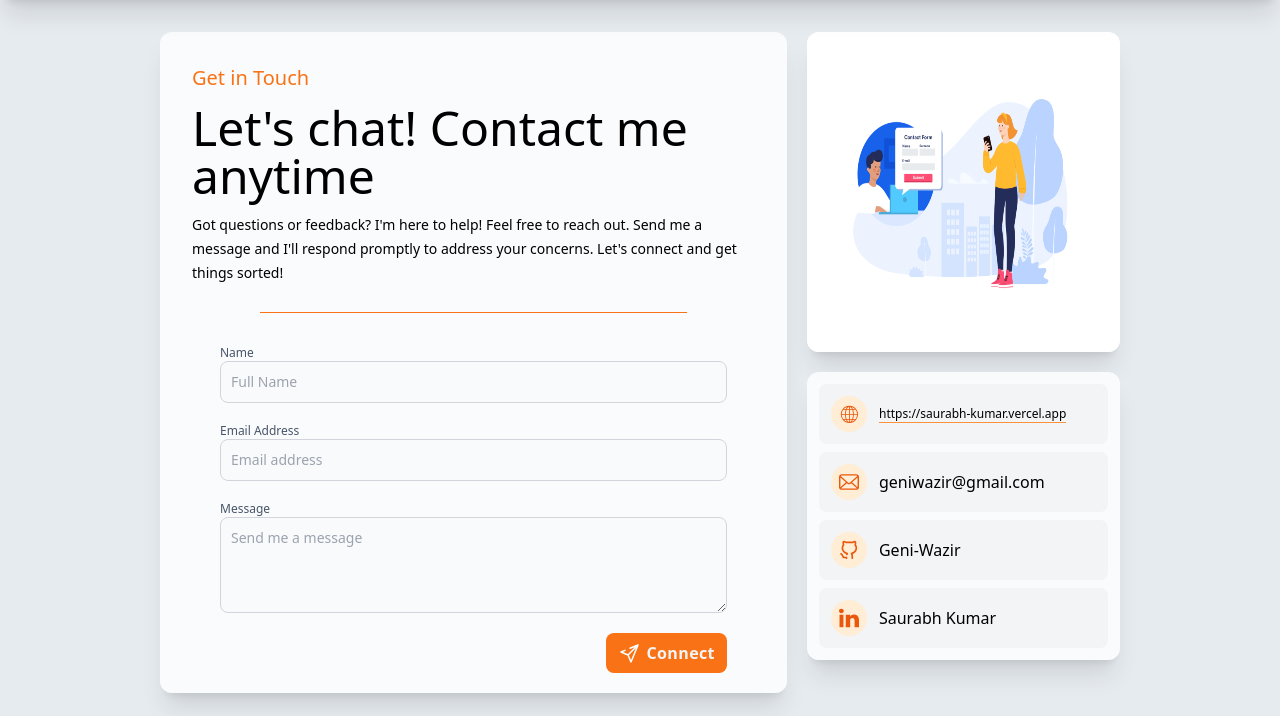
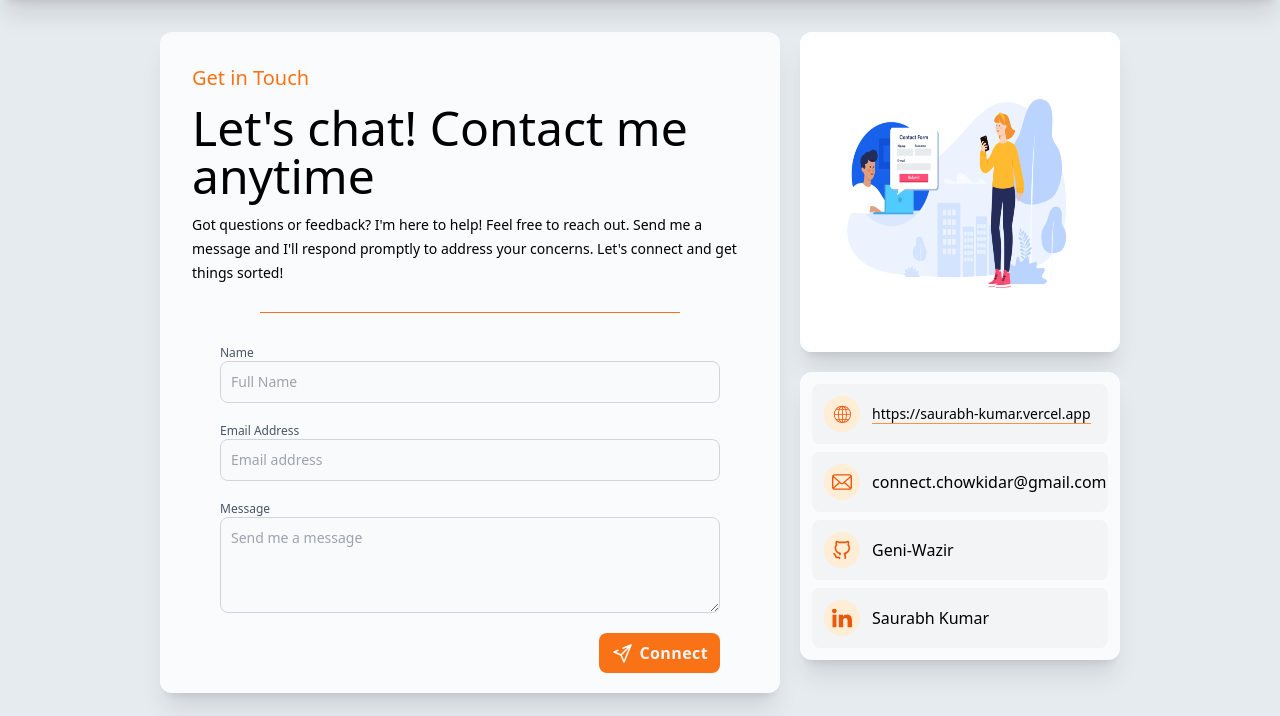
Before and after one commit to Geni-Wazir/chowkidar, a Flask app: page /contact in a window 1280 px wide. Shown: the part 84-800 px from the top of the page. Run offline with Flask 3, Linux system fonts and the light colour scheme; parts of the project's set-up code (start-up, migrations or seed data) failed here and were passed over; some libraries are stand-ins or nearby versions; some web fonts are replaced.

Commit message:
Contact update

```diff
--- a/chowkidar/templates/utils/contact.html
+++ b/chowkidar/templates/utils/contact.html
@@ -61,7 +61,7 @@
                             </g>
                         </svg>
                     </p>
-                    <p class="px-3 text-xs">
+                    <p class="pl-3 text-sm">
                         <a href="https://saurabh-kumar.vercel.app" target="_blank" rel="noreferrer noopener" class="border-b border-b-orange-400">https://saurabh-kumar.vercel.app</a>
                     </p>
                 </div>
@@ -78,7 +78,7 @@
                             </g>
                         </svg>
                     </p>
-                    <p class="px-3"><a href="mailto:geniwazir@gmail.com">geniwazir@gmail.com</a></p>
+                    <p class="px-3"><a href="mailto:connect.chowkidar@gmail.com">connect.chowkidar@gmail.com</a></p>
                 </div>
                 <div class="bg-gray-100 p-3 rounded-lg flex items-center">
                     <p class="rounded-full bg-orange-100 p-2">
```
